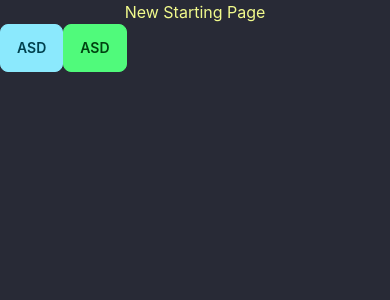
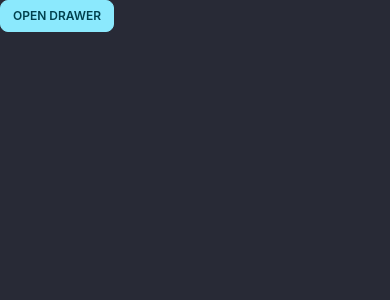
Before and after one commit to Rafi-Riday/fighting-faris-react, a React (Create React App) app: page / in a window 390 px wide. Shown: the top 300 px of the page. Built offline with nearby package versions, Linux system fonts and the light colour scheme.

Commit message:
created responsive sidebar, sidebar turns into drawer in mobile view

```diff
--- a/src/App.js
+++ b/src/App.js
@@ -1,25 +1,24 @@
-import { infoToast, successToast } from './utilities/Toasts';
-import { ToastContainer } from 'react-toastify';
 
 function App() {
-
-  // toast theming
-  const contextClass = {
-    success: "bg-emerald-600",
-    info: "bg-blue-500",
-  };
-
   return (
     <div>
-      <div className="text-center text-warning">New Starting Page</div>
-      <button className='btn btn-info' onClick={() => infoToast('Done Nicely!')}>asd</button>
-      <button className='btn btn-success' onClick={() => successToast('Nicely Done!')}>asd</button>
-      {/* toast */}
-      <ToastContainer
-        toastClassName={({ type }) => contextClass[type || "info"] +
-          " relative flex p-1 min-h-10 rounded-xl justify-between overflow-hidden cursor-pointer py-4 px-3 mt-3"
-        }
-      />
+      <div className="drawer drawer-end drawer-mobile">
+        <input id="main-page-divider" type="checkbox" className="drawer-toggle" />
+        <div className="drawer-content">
+          {/* <!-- Page content here --> */}
+          <label htmlFor="main-page-divider" className="btn btn-info btn-sm text-xs lg:hidden">Open drawer</label>
+
+        </div>
+        <div className="drawer-side">
+          <label htmlFor="main-page-divider" className="drawer-overlay"></label>
+          <ul className="menu p-4 overflow-y-auto w-80 bg-base-100 text-base-content">
+            {/* <!-- Sidebar content here --> */}
+            <li>Sidebar Item 1</li>
+            <li>Sidebar Item 2</li>
+          </ul>
+
+        </div>
+      </div>
     </div>
   );
 }
```
Also changed, not shown: src/utilities/toasts.js (renamed from src/utilities/Toasts.js, +16 -0 lines).
